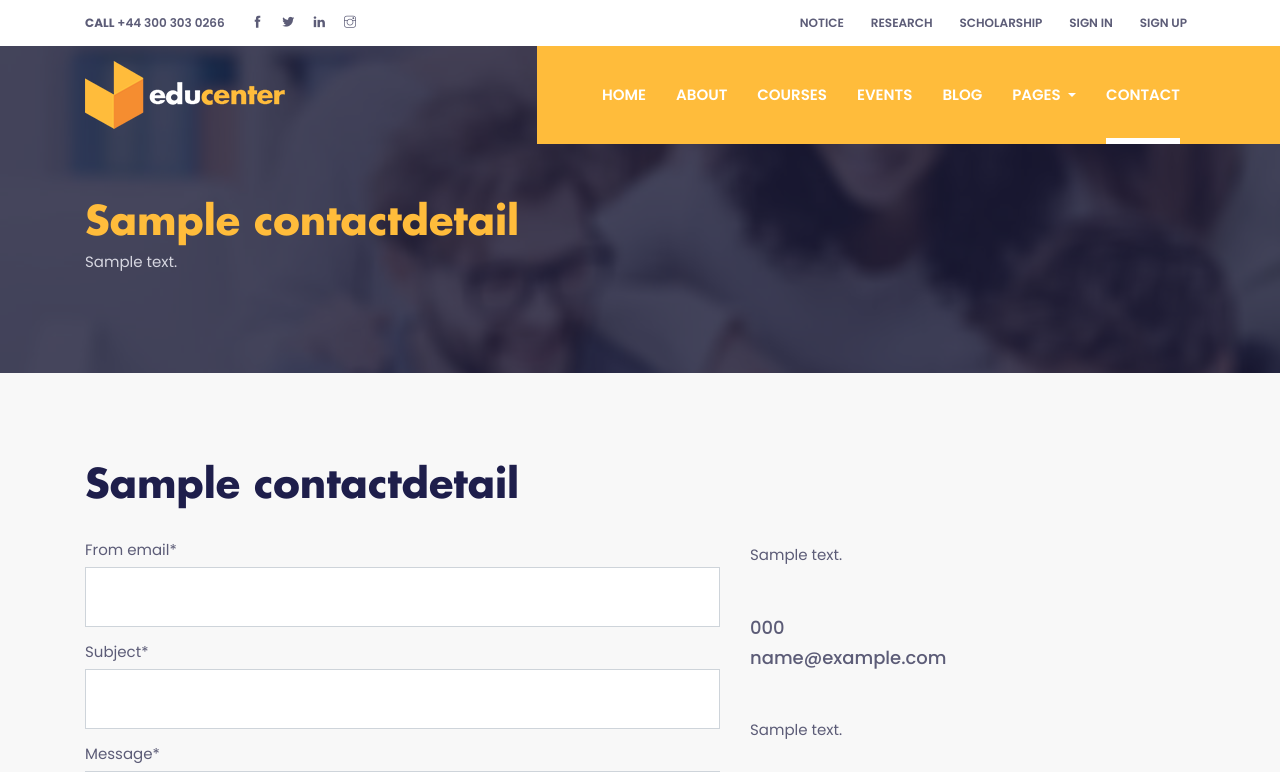
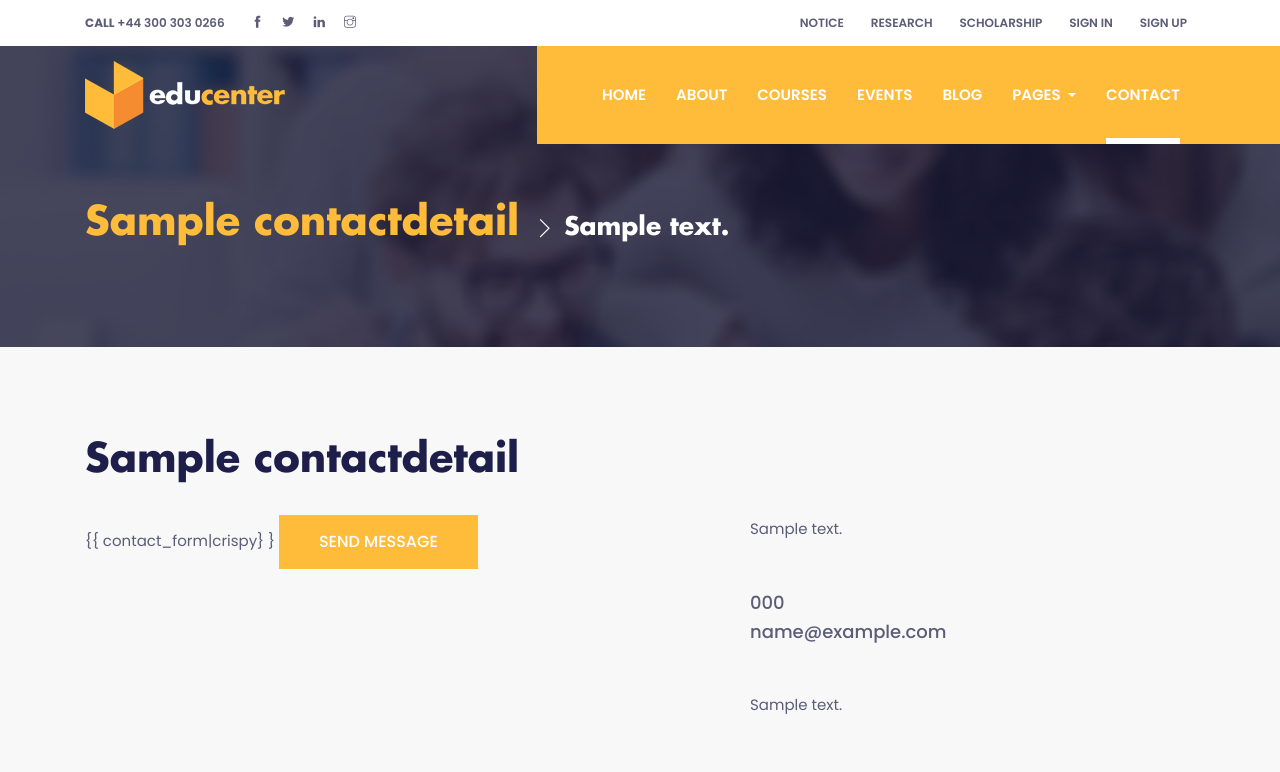
Before and after one commit to MilovanTomasevic/edu, a Django app: page /contact/ in a window 1280 px wide. Shown: the top 772 px of the page. Run offline with Django 3.2, Linux system fonts and the light colour scheme; tables that the repository leaves empty hold one stand-in row (values such as "Sample post"); some libraries are stand-ins or nearby versions.

Commit message:
improvement page title

```diff
--- a/edu/blog/templates/blog/blog.html
+++ b/edu/blog/templates/blog/blog.html
@@ -2,9 +2,8 @@
 
 {% load static %}
 
-{% block page_title %}{{header.blog_heading_title}}{% endblock page_title%}
-{% block page_title_details %}{{header.blog_heading_message}}{% endblock page_title_details%}
-
+{% block page_title %}<a class="h2 text-primary font-secondary" href="{% url 'ecenter-blog' %}">{{ header.blog_heading_title }}</a>{% endblock page_title %}
+{% block page_title_details %}<li class="list-inline-item text-white h3 font-secondary nasted">{{ header.blog_heading_message }}</li>{% endblock page_title_details %}
 
 {% block content %}
 
--- a/edu/blog/templates/blog/post_detail.html
+++ b/edu/blog/templates/blog/post_detail.html
@@ -2,8 +2,8 @@
 
 {% load static %}
 
-{% block page_title %}Blog Details{% endblock page_title%}
-{% block page_title_details %}<li class="list-inline-item text-white h3 font-secondary nasted">{{ object.title }}</li>{% endblock page_title_details%}
+{% block page_title %}<a class="h2 text-primary font-secondary" href="{% url 'ecenter-blog' %}">Blog</a>{% endblock page_title %}
+{% block page_title_details %}<li class="list-inline-item text-white h3 font-secondary nasted">{{ object.title }}</li>{% endblock page_title_details %}
 
 {% block page_button %}{% if request.user == object.author.userprofile.user %}<a href="{% url 'post-update' object.id %}" class="btn btn-sm btn-primary-outline">Update</a> | <a href="{% url 'post-delete' object.id %}" class="btn btn-sm btn-primary-outline">Delete</a>{% endif %}{% endblock page_button %}
 
--- a/edu/contact/templates/contact/contact.html
+++ b/edu/contact/templates/contact/contact.html
@@ -3,8 +3,8 @@
 {% load static %}
 {% load crispy_forms_tags %}
 
-{% block page_title %}{{contactdetails.contact_heading_title}}{% endblock page_title%}
-{% block page_title_details %}{{contactdetails.contact_heading_message}}{% endblock page_title_details%}
+{% block page_title %}<a class="h2 text-primary font-secondary" href="{% url 'ecenter-contact' %}">{{ contactdetails.contact_heading_title }}</a>{% endblock page_title %}
+{% block page_title_details %}<li class="list-inline-item text-white h3 font-secondary nasted">{{ contactdetails.contact_heading_message }}</li>{% endblock page_title_details %}
 
 {% block content %}
 
@@ -13,22 +13,22 @@
   <div class="container">
     <div class="row">
       <div class="col-lg-12">
-        <h2 class="section-title">{{contactdetails.title}}</h2>
+        <h2 class="section-title">{{ contactdetails.title }}</h2>
       </div>
     </div>
     <div class="row">
       <div class="col-lg-7 mb-4 mb-lg-0">
         <form method="post">
           {% csrf_token %}
-          {{contact_form|crispy}}
+          {{ contact_form|crispy} }
           <button type="submit" value="send" class="btn btn-primary">SEND MESSAGE</button>
         </form>
       </div>
       <div class="col-lg-5">
-        <p class="mb-5">{{contactdetails.content}}</p>
-        <a href="tel:{{contactdetails.phone_number}}" class="text-color h5 d-block">{{contactdetails.phone_number}}</a>
-        <a href="mailto:{{contactdetails.email}}" class="mb-5 text-color h5 d-block">{{contactdetails.email}}</a>
-        <p>{{contactdetails.address}}</p>
+        <p class="mb-5">{{ contactdetails.content }}</p>
+        <a href="tel:{{contactdetails.phone_number}}" class="text-color h5 d-block">{{ contactdetails.phone_number }}</a>
+        <a href="mailto:{{contactdetails.email}}" class="mb-5 text-color h5 d-block">{{ contactdetails.email }}</a>
+        <p>{{ contactdetails.address }}</p>
       </div>
     </div>
   </div>
--- a/edu/courses/templates/courses/course_detail.html
+++ b/edu/courses/templates/courses/course_detail.html
@@ -3,8 +3,8 @@
 {% load static %}
 {% load listutil %}
 
-{% block page_title %}Course Details{% endblock page_title%}
-{% block page_title_details %}<li class="list-inline-item text-white h3 font-secondary nasted">{{ object.title }}</li>{% endblock page_title_details%}
+{% block page_title %}<a class="h2 text-primary font-secondary" href="{% url 'ecenter-courses' %}">Courses</a>{% endblock page_title %}
+{% block page_title_details %}<li class="list-inline-item text-white h3 font-secondary nasted">{{ object.title }}</li>{% endblock page_title_details %}
 
 {% block content %}
 
@@ -14,7 +14,7 @@
     <div class="row">
       <div class="col-12 mb-4">
         <!-- course thumb -->
-        <img src="{{object.image.url}}" class="img-fluid w-100">
+        <img src="{{ object.image.url }}" class="img-fluid w-100">
       </div>
     </div>
     <!-- course info -->
--- a/edu/templates/base.html
+++ b/edu/templates/base.html
@@ -50,10 +50,10 @@
         <div class="row">
           <div class="col-md-8">
             <ul class="list-inline custom-breadcrumb">
-              <li class="list-inline-item"><a class="h2 text-primary font-secondary">{% block page_title %}{% endblock page_title%}</a></li>
-              <li class="list-inline-item text-white h3 font-secondary @@nasted"></li>
+              <li class="list-inline-item">{% block page_title %}{% endblock page_title %}</li>
+              <li class="list-inline-item text-white h3 font-secondary @@nasted">{% block page_title_details %}{% endblock page_title_details %}</li>
             </ul>
-            <p class="text-lighten">{% block page_title_details %}{% endblock page_title_details%}</p>
+            <p class="text-lighten">{% block more_data %}{% endblock more_data %} </p>
             {% block page_button %}{% endblock page_button %}
           </div>
         </div>
```
Also changed, not shown: edu/about/templates/about/about.html (+4 -4 lines), edu/courses/templates/courses/courses.html (+6 -6 lines).
